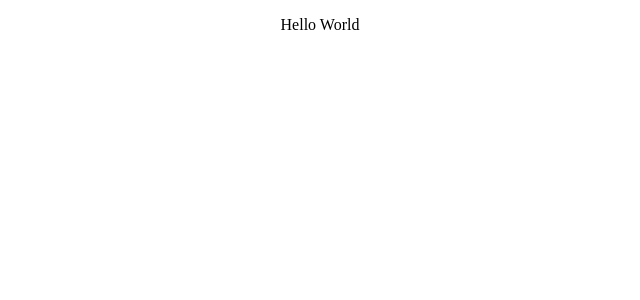
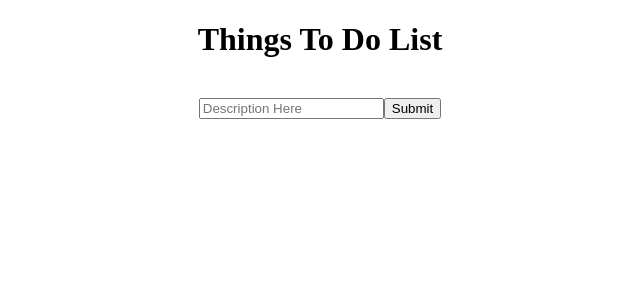
Before and after one commit to joshuacubas/to-do-list-2, a React (Create React App) app: page / in a window 1280 px wide. Shown: the top 300 px of the page, without its empty margins (320-960 px from the left). Built offline with nearby package versions, Linux system fonts and the light colour scheme.

Commit message:
title and task form up, non functional

```diff
--- a/src/App.js
+++ b/src/App.js
@@ -1,9 +1,15 @@
 import './App.css';
+import React, {useState} from 'react';
+import TodoForm from './components/TodoForm'
 
 function App() {
+  const [state,setState] = useState([])
+
   return (
     <div className="App">
-      <p>Hello World</p>
+      <header><h1>Things To Do List</h1></header>
+      <br />
+      <TodoForm />
     </div>
   );
 }
--- /dev/null
+++ b/src/components/TodoForm.js
@@ -0,0 +1,15 @@
+import React from 'react'
+
+export default function todoform() {
+    return (
+        <div>
+            <form className="task-form">
+                <input
+                    type="text"
+                    placeholder="Description Here"
+                />
+                <button>Submit</button>
+            </form>
+        </div>
+    )
+}
```
Also changed, not shown: src/components/TodoList.js (added), src/components/TodoTask.js (added).
